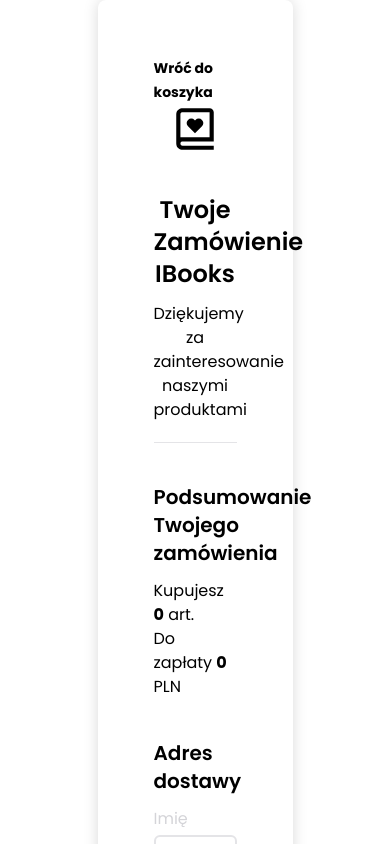
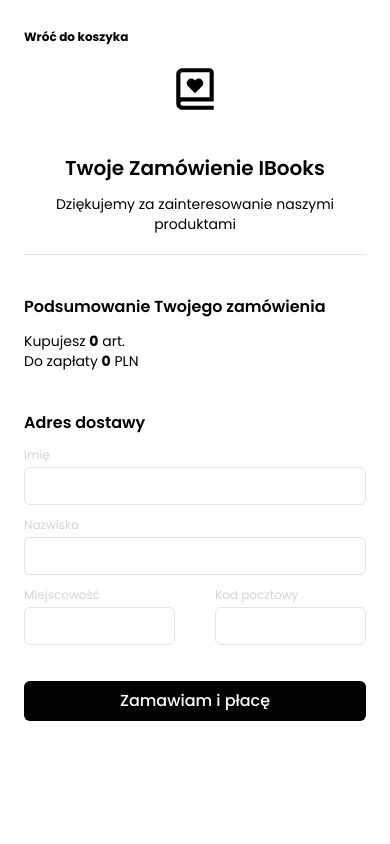
Before and after one commit to marcelinax/react-book-shop, a React (Create React App) app: page /order in a window 390 px wide. Shown: the top 844 px of the page. Built offline with nearby package versions, Linux system fonts and the light colour scheme.

Commit message:
RWD + clear shopping cart after order

```diff
--- a/src/components/filter/BookFilter.tsx
+++ b/src/components/filter/BookFilter.tsx
@@ -39,11 +39,11 @@ export const BookFilter: React.FC<Props> = ({ searchFormData, setSearchFormData,
                         </p>
                     </div>
                 </div>
-                <div className='w-full flex'>
-                    <div className='w-full'>
+                <div className='w-full flex-col flex lg:flex-row'>
+                    <div className='w-full mb-5 lg:mb-0'>
                         <BookFilterItem id='title' value={searchFormData.title} onChange={onChange} placeholder='Tytuł' />
                     </div>
-                    <div className='w-full px-8'>
+                    <div className='w-full lg:px-8 mb-5 lg:mb-0'>
                         <BookFilterItem id='author' value={searchFormData.author} onChange={onChange} placeholder='Autor' />
                     </div>
                     <PrimaryButton title='Szukaj' type='button' onClick={onSearchSubmit} className='whitespace-nowrap px-8' />
--- a/src/components/filter/BookFilterItem.tsx
+++ b/src/components/filter/BookFilterItem.tsx
@@ -10,7 +10,7 @@ interface Props {
 export const BookFilterItem: React.FC<Props> = ({ id, onChange, value,placeholder }) => {
     return (
         <div className='w-full flex rounded-lg overflow-hidden shadow-md'>
-            <input type='text' placeholder={placeholder} className='w-full px-5 py-2 rounded-lg outline-none border border-zinc-300' onChange={onChange} value={value} id={id}/>
+            <input type='text' placeholder={placeholder} className='w-full text-sm px-5 lg:py-2 py-3 rounded-lg outline-none border border-zinc-300 xl:text-base' onChange={onChange} value={value} id={id}/>
         </div>
     );
 };
--- a/src/components/global/UnderlineLink.tsx
+++ b/src/components/global/UnderlineLink.tsx
@@ -8,6 +8,6 @@ interface Props{
 
 export const UnderlineLink: React.FC<Props> = ({ title, to }) => {
     return (
-        <Link to={to} className='font-bold text-sm relative underline-link transition-all'>{title}</Link>
+        <Link to={to} className='font-bold text-xs xl:text-sm relative underline-link transition-all'>{title}</Link>
     );
 };
--- a/src/components/order form/Input.tsx
+++ b/src/components/order form/Input.tsx
@@ -12,9 +12,9 @@ interface Props {
 export const Input:React.FC<Props> = ({title,className,id,value, onChange, error}) => {
     return (
         <div className={`w-full flex flex-col mb-3 ${className}`}>
-            <label className='text-zinc-300 mb-1'>{title}</label>
-            <input id={id} value={value} onChange={onChange} type='text' className={`w-full border-2 border-zinc-200 rounded-md px-2 py-2 outline-none ${error && 'border-red-500'}`} />
-            {error && <span className='text-xs text-red-500 font-medium mt-1'>{error}</span>}
+            <label className='text-xs xl:text-base text-zinc-300 mb-1'>{title}</label>
+            <input id={id} value={value} onChange={onChange} type='text' className={`w-full text-sm lg:text-base border lg:border-2 border-zinc-200 rounded-md px-2 py-2 outline-none ${error && 'border-red-500'}`} />
+            {error && <span className='text-[10px] xl:text-xs text-red-500 font-medium mt-1'>{error}</span>}
         </div>
     );
 };
--- a/src/store/shoppingCartSlice.ts
+++ b/src/store/shoppingCartSlice.ts
@@ -54,9 +54,13 @@ export const shoppingCartSlice = createSlice({
             state.shoppingCartItems.splice(bookIndex, 1);
             state.shoppingCartItems = [...state.shoppingCartItems];
             saveShoppingCartInSessionStorage(state.shoppingCartItems);
+        },
+        clearShoppingCart: (state) => {
+            state.shoppingCartItems = [];
+            saveShoppingCartInSessionStorage(state.shoppingCartItems);
         }
     }
 });
 
-export const { addBookToShoppingCart, deleteBookFromShoppingCart, increaseBookAmountInShoppingCart, decreaseBookAmountInShoppingCart } = shoppingCartSlice.actions;
+export const { addBookToShoppingCart, deleteBookFromShoppingCart, increaseBookAmountInShoppingCart, decreaseBookAmountInShoppingCart, clearShoppingCart } = shoppingCartSlice.actions;
 export default shoppingCartSlice.reducer;
--- a/src/views/Homepage.tsx
+++ b/src/views/Homepage.tsx
@@ -7,7 +7,6 @@ import { BookFilter } from '../components/filter/BookFilter';
 import { Navbar } from './../components/compositional/Navbar';
 import Pagination from '@mui/material/Pagination';
 import Stack from '@mui/material/Stack';
-import Typography from '@mui/material/Typography';
 import { addBookToShoppingCart } from '../store/shoppingCartSlice';
 import axios from 'axios';
 import { toast } from 'react-toastify';
@@ -22,6 +21,14 @@ export const Homepage: React.FC = () => {
         author: ''
     });
     const dispatch = useDispatch();
+
+
+
+
+    useEffect(() => {
+        getAllBooks();
+        window.scrollTo(0,0);
+    }, [page]);
 
     const handlePageChange = (e : React.ChangeEvent<unknown>, value: number) => {
         setPage(value);
@@ -58,9 +65,7 @@ export const Homepage: React.FC = () => {
     };
 
 
-    useEffect(() => {
-        getAllBooks();
-    }, [page]);
+
 
     return (
         <div className='min-w-screen min-h-screen flex flex-col bg-zinc-100'>
--- a/src/views/OrderForm.tsx
+++ b/src/views/OrderForm.tsx
@@ -1,4 +1,5 @@
 import React, { useState } from 'react';
+import { useDispatch, useSelector } from 'react-redux';
 
 import { BiBookHeart } from 'react-icons/bi';
 import { BreakLine } from './../components/global/BreakLine';
@@ -8,9 +9,9 @@ import { PrimaryButton } from '../components/global/PrimaryButton';
 import { RootState } from '../store/store';
 import { UnderlineLink } from './../components/global/UnderlineLink';
 import axios from 'axios';
+import { clearShoppingCart } from '../store/shoppingCartSlice';
 import { getCalculatedItemsAmount } from '../utils/getCalculatedItemsAmount';
 import { getCalculatedSumPrice } from '../utils/getCalculatedSumPrice';
-import { useSelector } from 'react-redux';
 
 export const OrderForm: React.FC = () => {
 
@@ -22,6 +23,7 @@ export const OrderForm: React.FC = () => {
     });
     const [errors, setErrors] = useState<string[]>([]);
     const shoppingCartItems = useSelector((state: RootState) => { return state.shoppingCart.shoppingCartItems; });
+    const dispatch = useDispatch();
 
     const getParsedOrder = (): {id: number, quantity: number}[] => {
         return shoppingCartItems.map(item => {return {
@@ -83,6 +85,7 @@ export const OrderForm: React.FC = () => {
                 order: getParsedOrder()
             });
             setErrors([]);
+            dispatch(clearShoppingCart());
         }
     };
 
@@ -94,31 +97,31 @@ export const OrderForm: React.FC = () => {
     };
 
     return (
-        <div className='container flex mx-auto h-screen'>
+        <div className='w-full md:container flex mx-auto h-screen'>
             <form className='w-full m-auto' onSubmit={onSubmit}>
-                <div className='w-1/2 shadow-[0_0_15px_rgba(0,0,0,0.15)] bg-white mx-auto p-14 rounded-lg'>
+                <div className='w-full h-screen md:h-auto lg:w-1/2 shadow-[0_0_15px_rgba(0,0,0,0.15)] bg-white mx-auto p-6 lg:p-8 2xl:p-14 md:rounded-lg'>
                     <UnderlineLink to='/shopping-cart' title='Wróć do koszyka'/>
-                    <div className='flex w-full justify-center mb-10'>
+                    <div className='flex w-full justify-center mt-4 lg:mt-0 mb-10'>
                         <BiBookHeart size={50} />
                     </div>
 
-                    <h3 className='text-2xl font-semibold mb-3 text-center'>
+                    <h3 className='text-xl lg:text-2xl font-semibold mb-3 text-center'>
                            Twoje Zamówienie IBooks
                     </h3>
-                    <p className='text-center'>
+                    <p className='text-sm lg:text-base text-center'>
                            Dziękujemy za zainteresowanie naszymi produktami
                     </p>
 
                     <BreakLine className='mt-5' />
 
-                    <h3 className='text-xl font-semibold mb-3 mt-10'>
+                    <h3 className='text-md lg:text-xl font-semibold mb-3 mt-10'>
                             Podsumowanie Twojego zamówienia
                     </h3>
 
-                    <p>Kupujesz <strong>{getCalculatedItemsAmount(shoppingCartItems)}</strong> art.</p>
-                    <p>Do zapłaty <strong>{getCalculatedSumPrice(shoppingCartItems)}</strong> PLN</p>
+                    <p className='text-sm lg:text-base'>Kupujesz <strong>{getCalculatedItemsAmount(shoppingCartItems)}</strong> art.</p>
+                    <p className='text-sm lg:text-base'>Do zapłaty <strong>{getCalculatedSumPrice(shoppingCartItems)}</strong> PLN</p>
 
-                    <h3 className='text-xl font-semibold mb-3 mt-10'>
+                    <h3 className='text-md lg:text-lg font-semibold mb-3 mt-10'>
                         Adres dostawy
                     </h3>
 
@@ -128,13 +131,12 @@ export const OrderForm: React.FC = () => {
                         <Input title='Miejscowość' className='mr-10' id='city' onChange={onChange} value={formData.city} error={filterErrors(ERRORS.CITY_CANNOT_BE_EMPTY)}/>
                         <Input title='Kod pocztowy' id='zip_code' onChange={onChange} value={formData.zip_code} error={filterErrors(ERRORS.INVALID_ZIP_CODE_FORMAT)}/>
                     </div>
-                    <div className='w-full flex mt-10'>
+                    <div className='w-full flex mt-6 lg:mt-10'>
                         <PrimaryButton onClick={() => { }} type='submit' title='Zamawiam i płacę' className='w-full' />
-
                     </div>
-                    <p className='mt-2 text-sm'>
+                    {/* <p className='mt-2 text-[10px] xl:text-sm'>
                         Klikając powyżyszy przycisk akceptujesz nasz regulamin
-                    </p>
+                    </p> */}
                 </div>
             </form>
         </div>
```
Also changed, not shown: src/components/BookCard.tsx (+4 -4 lines), src/components/shopping cart/ShoppingCartItem.tsx (+17 -15 lines), src/views/ShoppingCart.tsx (+8 -8 lines).
